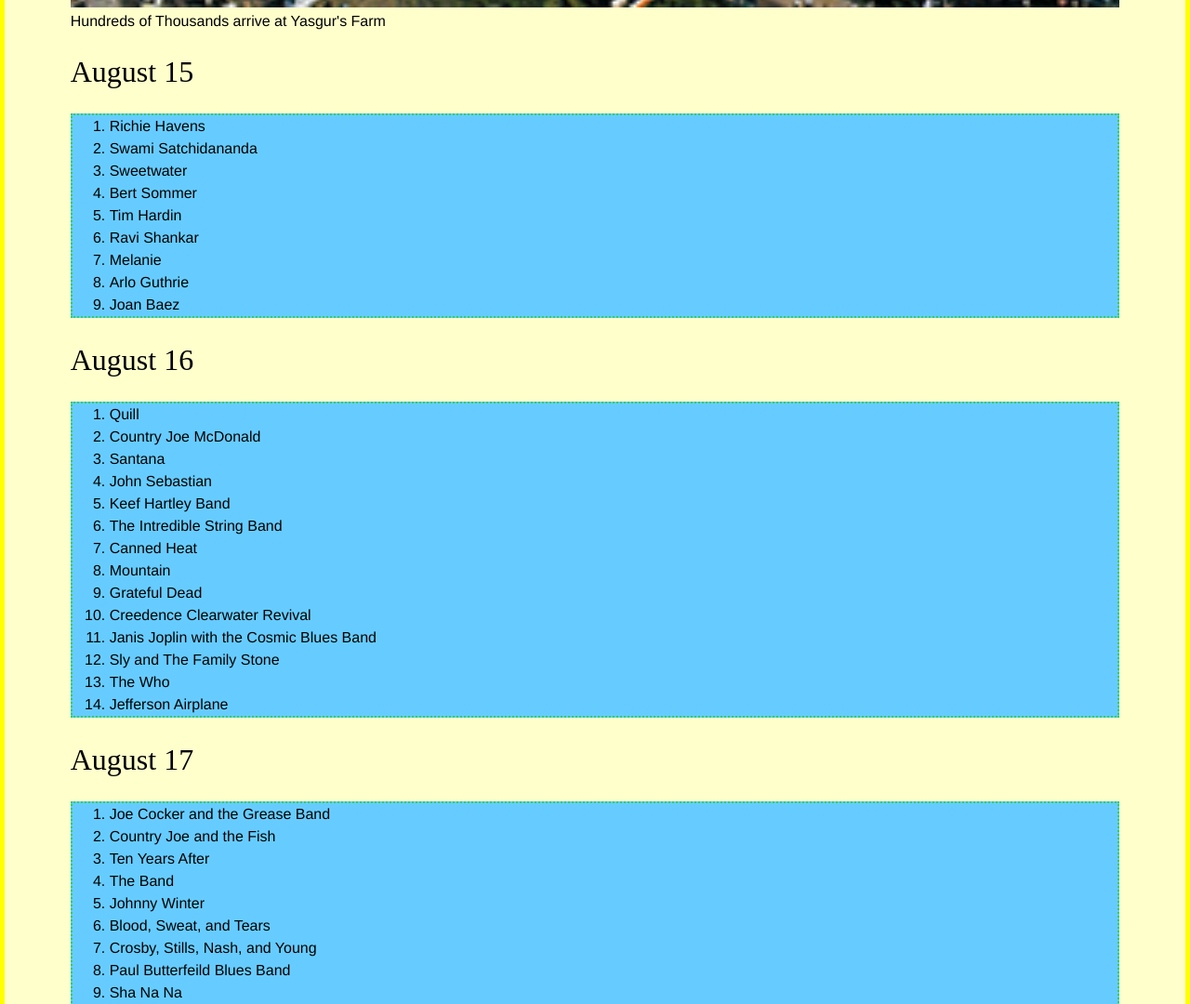
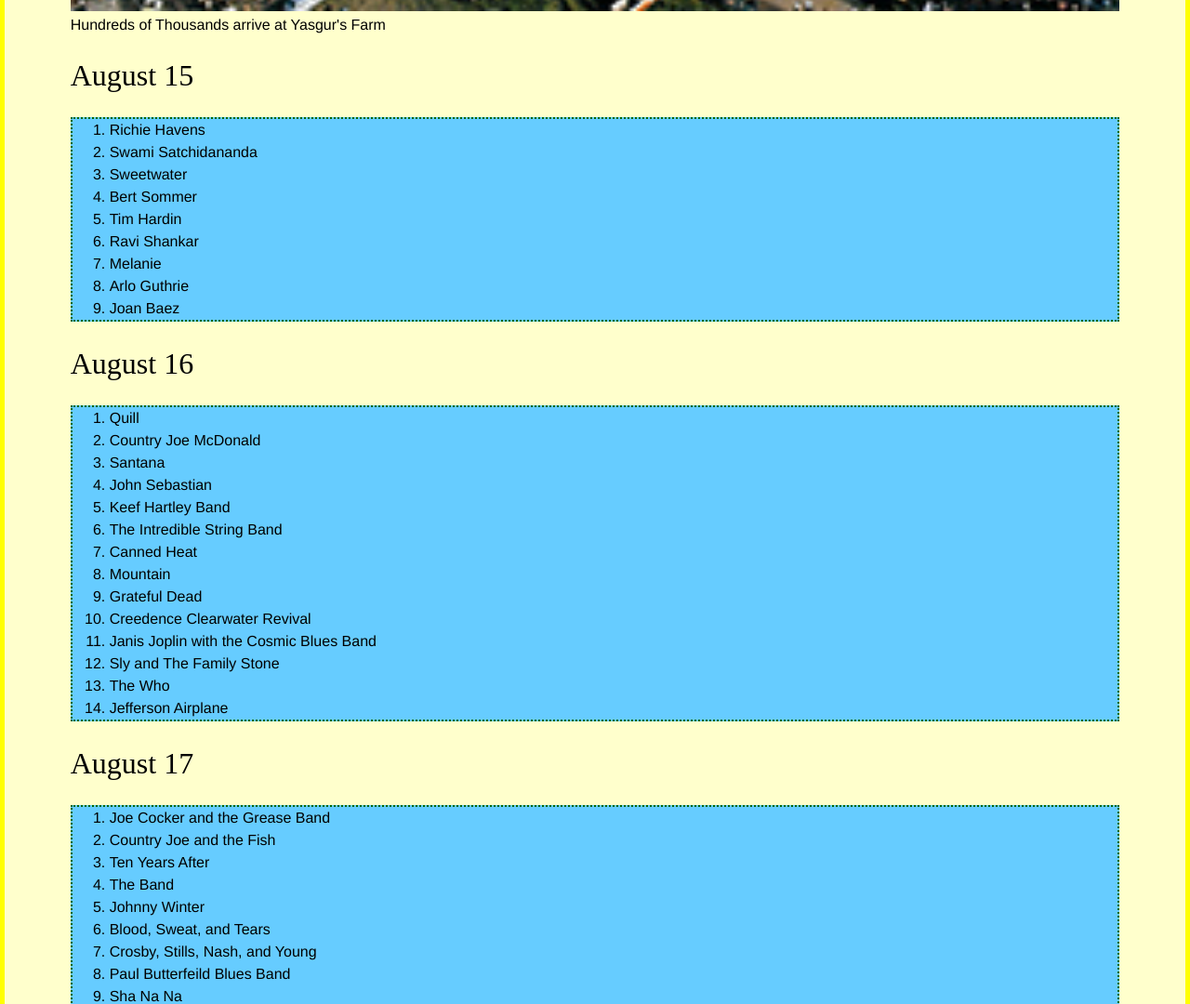
Before and after one commit to jesspaget/activity-boxmodel, a plain HTML site: page index.html in a window 1280 px wide. Shown: the part 1720-2800 px from the top of the page at 93% size. Drawn offline with Linux system fonts and the light colour scheme.

Commit message:
Add <em>

```diff
--- a/css/general.css
+++ b/css/general.css
@@ -95,16 +95,16 @@
 }
 
 hr {
-    border: solid 2px #F3O;
+    border: solid 2px #C00;
 }
 
 ul,
 ol {
     background-color: #6CF;
-    border-top: 2px dotted #3C6;
-    border-bottom: 2px dotted #3C6;
-    border-right: 2px dotted #3C6;
-    border-left: 2px dotted #3C6;
+    border-top: 2px dotted #060;
+    border-bottom: 2px dotted #060;
+    border-right: 2px dotted #060;
+    border-left: 2px dotted #060;
 }
 
 footer {
```
Also changed, not shown: index.html (+1 -1 lines).
